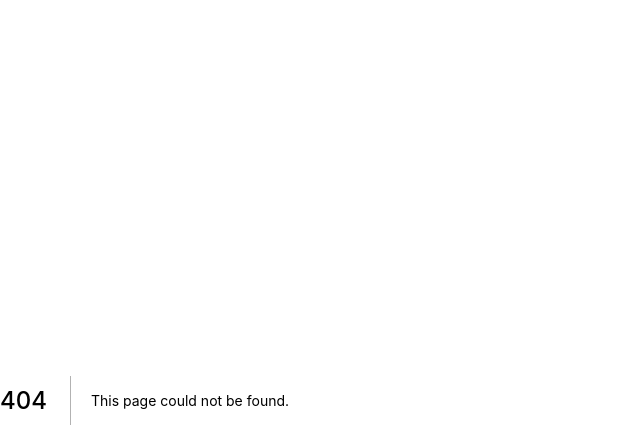
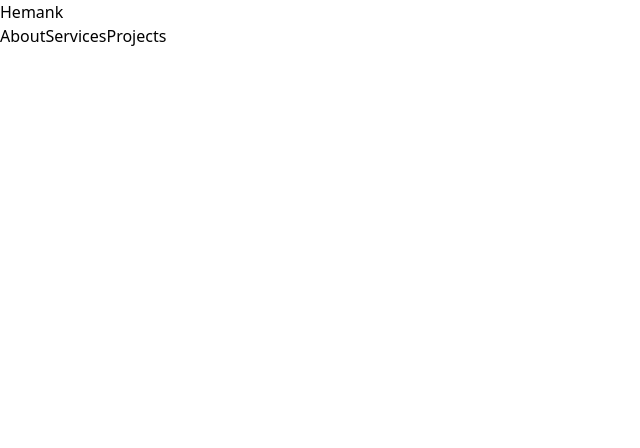
Before and after one commit to hemankpatwal/Portfolio, a Next.js app: page /Header in a window 1280 px wide. Before the commit this address had no page. Shown: the top 448 px of the page, without its empty margins (0-640 px from the left). Built offline with nearby package versions, Linux system fonts and the light colour scheme.

Commit message:
new page

```diff
--- a/src/components/header/About.tsx
+++ b/src/pages/About.tsx
@@ -1,10 +1,13 @@
 import { resolveHref } from 'next/dist/shared/lib/router/router'
 import React from 'react'
 import { motion } from "framer-motion"
-<div>
-    hello
+import Link from 'next/link'
+const About = () => (
+    <div>
+         hello
 
-</div>
+    </div>
+)
 
 
 
--- a/src/components/header/Header.tsx
+++ b/src/pages/Header.tsx
@@ -8,11 +8,11 @@ const Header = () => (
                Hemank
             </div>
            <div className="flex lg:space-x-10 md:space-x-8 lg:text-base text-sm space-x-2  font-Oxygen pt-3 z-10" >
-                <link href='/About'>
+                <Link href='/About'>
                     <button>
                          About
                     </button>
-                </link>
+                </Link>
                 <button>
                     Services
                 </button>
--- a/src/pages/index.tsx
+++ b/src/pages/index.tsx
@@ -1,8 +1,8 @@
 import type { NextPage } from 'next'
 import Head from 'next/head'
-import Header from '../components/header/Header'
+import Header from '../pages/Header'
 import Landing from '../components/landing/Landing'
-import About from '../components/landing/About'
+import About from '../pages/About'
 
 const Home: NextPage = () => {
   return (
```
